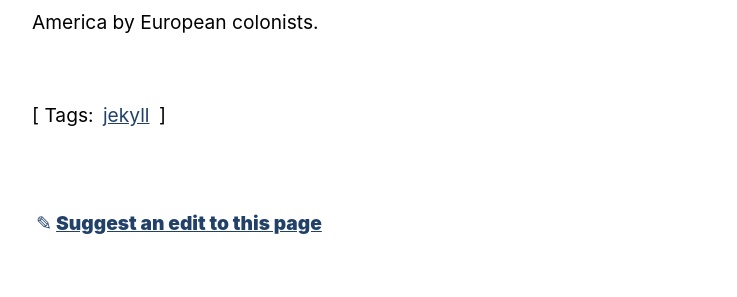
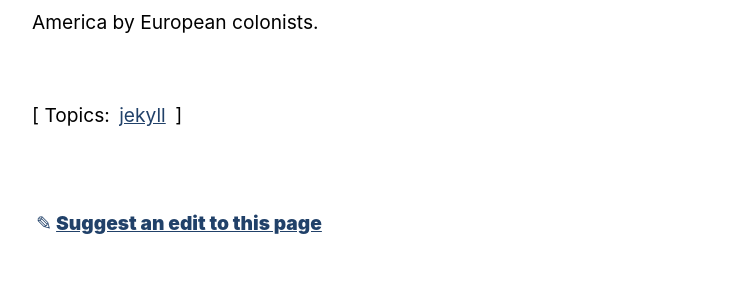
Before and after one commit to denismcdonald/blog, a Jekyll site: the page built from _posts/2018-08-21-of-apples.md, in a window 1280 px wide. Shown: the part 560-857 px from the top of the page, without its empty margins (268-1005 px from the left). Built offline with Jekyll 4.4.1, drawn with Linux system fonts in a browser that asks for light colours.

Commit message:
Minor changes

```diff
--- a/_layouts/post.html
+++ b/_layouts/post.html
@@ -7,7 +7,7 @@ layout: default
 
 {{ content }}
 
-<p class="post-tags">[ Tags:
+<p class="post-tags">[ Topics:
   {% for tag in page.tags %}
     {% capture tag_name %}{{ tag }}{% endcapture %}
     <a href="{{ site.baseurl}}/tag/{{ tag_name }}">{{ tag_name }}</a>
--- a/_sass/main.scss
+++ b/_sass/main.scss
@@ -80,10 +80,6 @@ li a {
     -webkit-align-items: baseline;
 }
 
-// .archive-list.tags {
-//     max-width: 20rem;
-// }
-
 .archive-list p {
     margin: 0.25rem;
 }
@@ -115,7 +111,6 @@ li a {
 }
 
 .archive-tags-list {
-    // margin: 1rem 0 0 1.5rem;
     margin: 2rem auto 0 auto;
     max-width: 29rem;
 }
@@ -384,10 +379,8 @@ Breakpoint 1 (Dispense with critical mobile styles)
     }
 
     .content-container {
-        // margin: 0 1rem 1rem 2rem;
-        // padding: 6rem 1rem 0 0;
         margin: 0 auto;
-        padding: 6rem 1rem 1rem 1rem;
+        padding: 6rem 1.5rem 1rem 1.5rem;
     }
 
     .edit {
@@ -456,7 +449,6 @@ Breakpoint 2 (Table of contents appears)
         position: -webkit-sticky;
         position: sticky;
         top: 1rem;
-        // margin-right: 0.75rem;
         margin-right: 1rem;
         margin-top: 15rem;
     }
```
Also changed, not shown: 4 other files.
